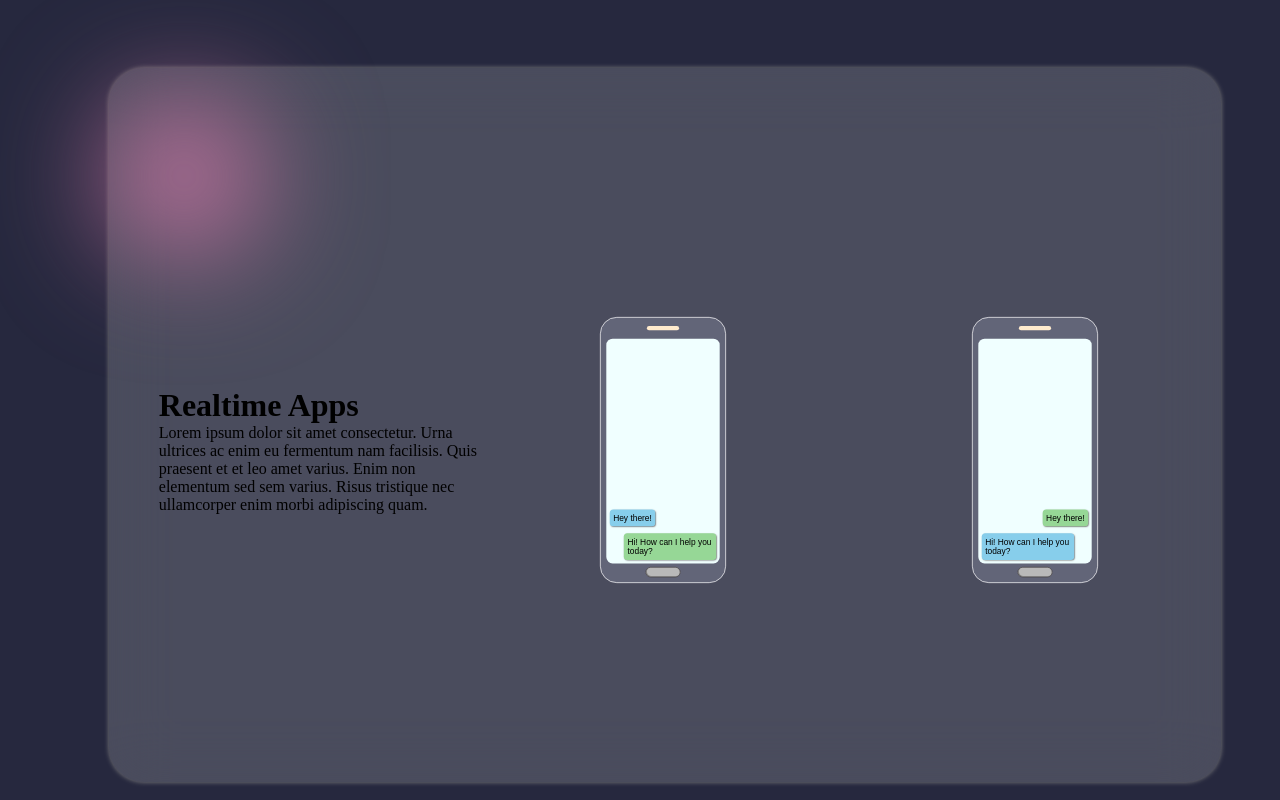
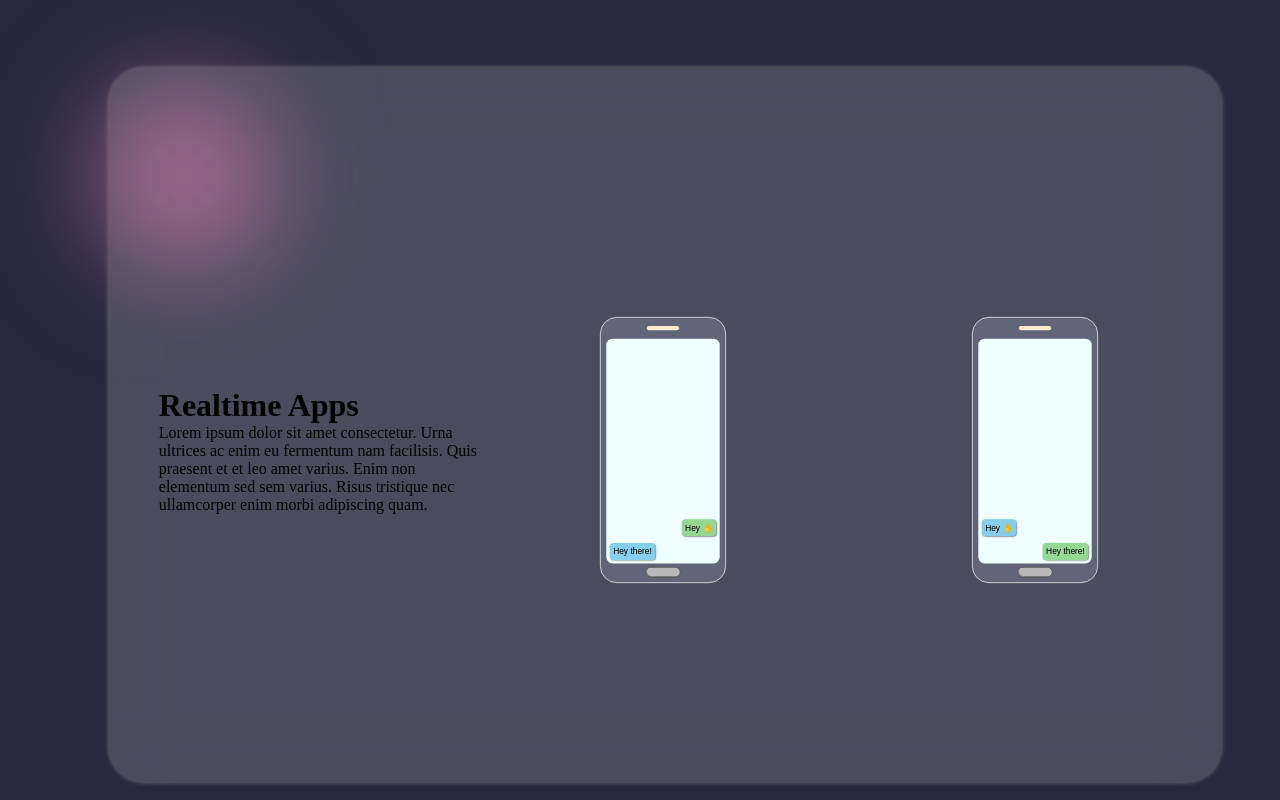
Before and after one commit to yakraj/portfolio-mrp, a React (Vite) app: page / in a window 1280 px wide. Built offline with nearby package versions, Linux system fonts and the light colour scheme.

Commit message:
made how to make puppet chat

```diff
--- a/src/assets/message.json
+++ b/src/assets/message.json
@@ -1,5 +1,6 @@
 {
   "chattings": [
+    { "message": "Hey ✋", "side": "right" },
     { "message": "Hey there!", "side": "left" },
     { "message": "Hi! How can I help you today?", "side": "right" },
     {
--- a/src/components/about.project.tsx
+++ b/src/components/about.project.tsx
@@ -7,37 +7,139 @@ import { MobilePhoneOpp } from "./mobile.phone1";
 export const AboutProject = () => {
   const [chats, setChats] = useState<any[]>([]); // Specify the type of state 'chats'
   const [chats1, setChats1] = useState<any[]>([]); // Specify the type of state 'chats'
+  const [whoSent, setWhoSent] = useState<any[]>([]);
 
   useEffect(() => {
-    if (chats.length % 2 === 0) {
-      chattings.chattings[chats.length]
-        ? setTimeout(() => {
-            setChats([...chats, chattings.chattings[chats.length]]);
-          }, 2000)
-        : null;
-    } else {
-      chattings.chattings[chats.length]
-        ? setTimeout(() => {
-            setChats([...chats, chattings.chattings[chats.length]]);
-          }, 3000)
-        : null;
-    }
-  }, [chats]);
-  useEffect(() => {
-    if (chats1.length % 2 === 0) {
-      chattings.chattings[chats1.length]
-        ? setTimeout(() => {
-            setChats1([...chats1, chattings.chattings[chats1.length]]);
-          }, 3000)
-        : null;
-    } else {
-      chattings.chattings[chats1.length]
-        ? setTimeout(() => {
-            setChats1([...chats1, chattings.chattings[chats1.length]]);
-          }, 1000)
-        : null;
-    }
-  }, [chats1]);
+    setTimeout(() => {
+      if (chattings.chattings[whoSent.length]) {
+        if (whoSent.length > 0) {
+          if (whoSent.length % 2 === 0) {
+            // this is first timeout for receive message
+            console.log("it is false condition ");
+
+            setChats((preState) => [
+              ...preState,
+              chattings.chattings[whoSent.length - 1],
+            ]);
+
+            // this is antoher timeout for send message
+
+            setTimeout(() => {
+              setWhoSent((preState) => [
+                ...preState,
+                chattings.chattings[whoSent.length],
+              ]);
+              setChats((preState) => [
+                ...preState,
+                chattings.chattings[whoSent.length],
+              ]);
+            }, 2000);
+          } else {
+            // this is first timeout for receive message
+            console.log("it is false condition ");
+
+            setChats1((preState) => [
+              ...preState,
+              chattings.chattings[whoSent.length - 1],
+            ]);
+
+            // this is antoher timeout for send message
+
+            setTimeout(() => {
+              setWhoSent((preState) => [
+                ...preState,
+                chattings.chattings[whoSent.length],
+              ]);
+              setChats1((preState) => [
+                ...preState,
+                chattings.chattings[whoSent.length],
+              ]);
+            }, 2000);
+          }
+        } else {
+          console.log("while the array is empty");
+          setWhoSent((preState) => [...preState, chattings.chattings[0]]);
+          setChats((preState) => [...preState, chattings.chattings[0]]);
+        }
+      }
+    }, 1000);
+  }, [whoSent]);
+
+  console.log(whoSent.length);
+  // useEffect(() => {
+  //   setTimeout(() => {
+  //     setChats((preState) => [
+  //       ...preState,
+  //       preState.length > 0
+  //         ? chattings.chattings[preState.length + 1]
+  //         : chattings.chattings[0],
+  //     ]);
+  //     setWhoSent(!whoSent);
+  //   }, 2000);
+  // }, [whoSent]);
+
+  // useEffect(() => {
+  //   if (whoSent) {
+  //     setTimeout(() => {
+  //       setChats1((preState) => [
+  //         ...preState,
+  //         chattings.chattings[preState.length + 1],
+  //       ]);
+  //       setTimeout(() => {
+  //         setChats1((preState) => [
+  //           ...preState,
+  //           chattings.chattings[preState.length + 1],
+  //         ]);
+  //         setWhoSent(false);
+  //       }, 1000);
+  //     }, 2000);
+  //   } else {
+  //     setTimeout(() => {
+  //       setChats((preState) => [
+  //         ...preState,
+  //         chattings.chattings[preState.length + 1],
+  //       ]);
+  //       setTimeout(() => {
+  //         setChats((preState) => [
+  //           ...preState,
+  //           chattings.chattings[preState.length + 1],
+  //         ]);
+  //         setWhoSent(true);
+  //       }, 1000);
+  //     }, 2000);
+  //   }
+  // }, [whoSent]);
+
+  // useEffect(() => {
+  //   if (chats.length % 2 === 0) {
+  //     chattings.chattings[chats.length]
+  //       ? setTimeout(() => {
+  //           setChats([...chats, chattings.chattings[chats.length]]);
+  //         }, 2000)
+  //       : null;
+  //   } else {
+  //     chattings.chattings[chats.length]
+  //       ? setTimeout(() => {
+  //           setChats([...chats, chattings.chattings[chats.length]]);
+  //         }, 3000)
+  //       : null;
+  //   }
+  // }, [chats]);
+  // useEffect(() => {
+  //   if (chats1.length % 2 === 0) {
+  //     chattings.chattings[chats1.length]
+  //       ? setTimeout(() => {
+  //           setChats1([...chats1, chattings.chattings[chats1.length]]);
+  //         }, 3000)
+  //       : null;
+  //   } else {
+  //     chattings.chattings[chats1.length]
+  //       ? setTimeout(() => {
+  //           setChats1([...chats1, chattings.chattings[chats1.length]]);
+  //         }, 1000)
+  //       : null;
+  //   }
+  // }, [chats1]);
 
   return (
     <>
```
Also changed, not shown: 1 other file (tests, documents, lock files or other folders).
